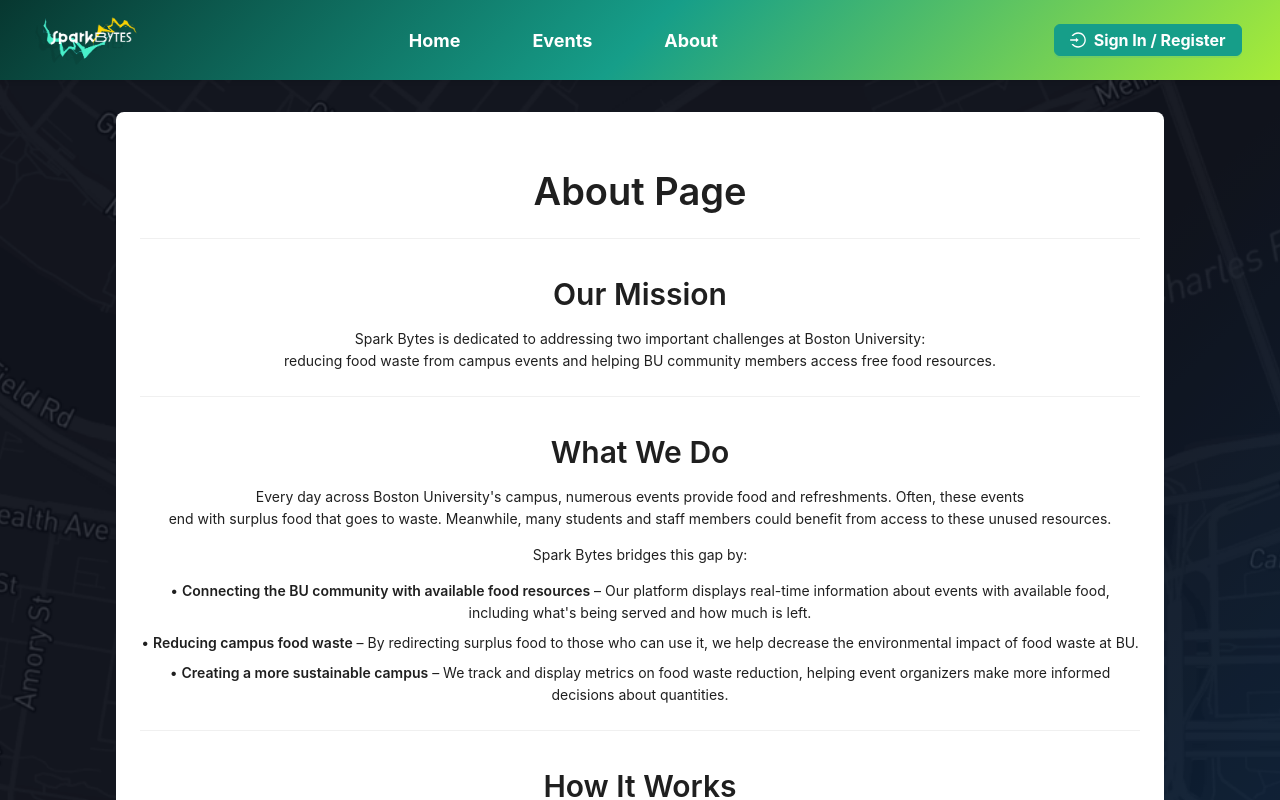
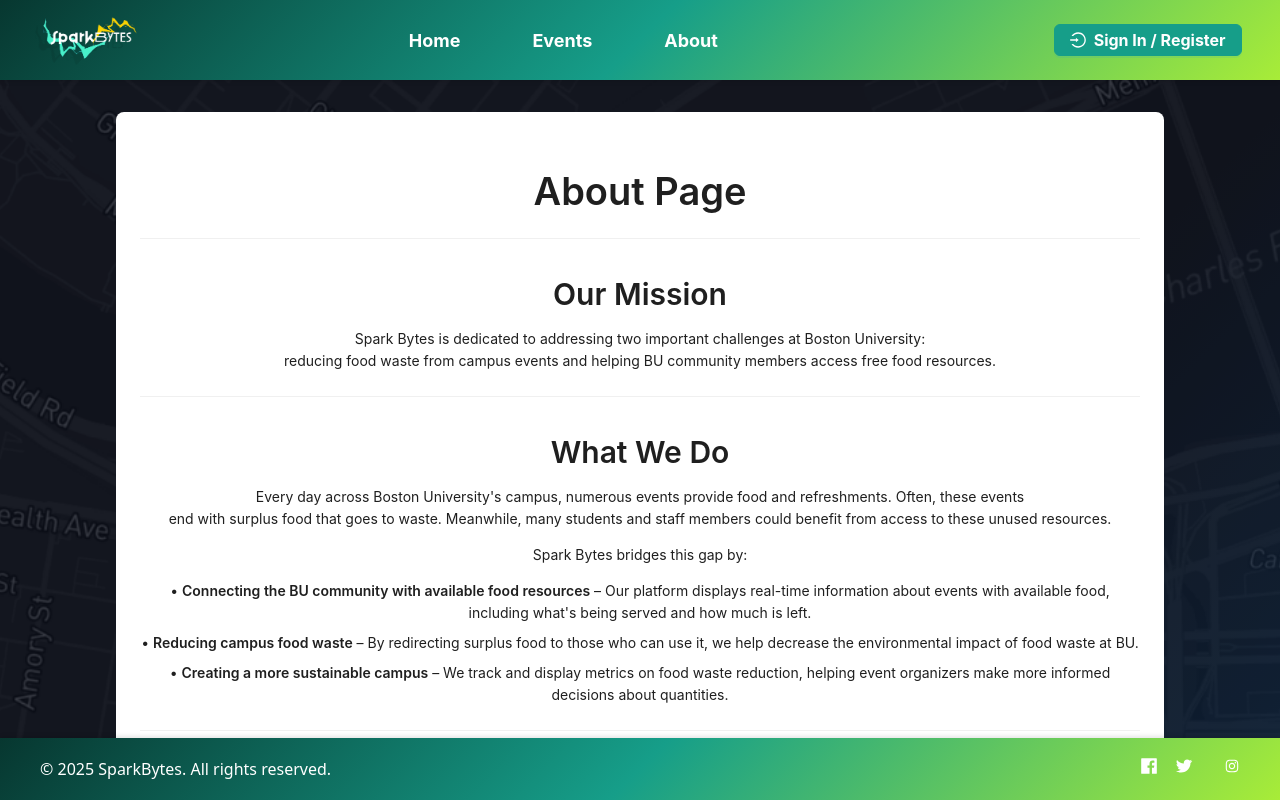
Before and after one commit to simransingh19/sparkbytes, a React (Vite) app: page /about in a window 1280 px wide. Shown: the top 800 px of the page. Built offline with nearby package versions, Linux system fonts and the light colour scheme; no server answers.

Commit message:
Finished matching footer theme to navbar and added social media details and copyright information

```diff
--- a/package.json
+++ b/package.json
@@ -7,7 +7,8 @@
     "dev": "vite",
     "build": "tsc -b && vite build",
     "lint": "eslint .",
-    "preview": "vite preview"
+    "preview": "vite preview",
+    "typedoc": "typedoc --out docs/api src/"
   },
   "dependencies": {
     "antd": "^5.24.4",
@@ -26,6 +27,7 @@
     "eslint-plugin-react-hooks": "^5.1.0",
     "eslint-plugin-react-refresh": "^0.4.19",
     "globals": "^15.15.0",
+    "typedoc": "^0.28.3",
     "typescript": "~5.7.2",
     "typescript-eslint": "^8.24.1",
     "vite": "^6.2.0"
--- a/src/App.css
+++ b/src/App.css
@@ -88,6 +88,46 @@
   z-index: 1000;
 }
 
+footer {
+  position: fixed;
+  bottom: 0;
+  left: 0;
+  width: 100%;
+  background: linear-gradient(-45deg, #A8EC38, #169E89, #073730);
+  animation: gradient-animation 15s ease infinite;
+  padding: 1rem 0;
+  box-shadow: 0 -2px 4px rgba(0, 0, 0, 0.1);
+  color: white;
+  z-index: 1000;
+}
+
+.footer-content {
+  display: flex;
+  justify-content: space-between;
+  align-items: center;
+  max-width: 1200px;
+  margin: 0 auto;
+  padding: 0 2rem;
+}
+
+.footer-text {
+  font-size: 14px;
+}
+
+.social-links {
+  display: flex;
+  gap: 15px;
+}
+
+.social-links a {
+  color: white;
+  font-size: 20px;
+  transition: opacity 0.2s;
+}
+
+.social-links a:hover {
+  opacity: 0.8;
+}
 
 
 .mapboxgl-popup-close-button {
--- a/src/App.tsx
+++ b/src/App.tsx
@@ -186,6 +186,32 @@
         </nav>
       </header>
 
+      {/* Footer with matching navbar gradient and social media for community outreach*/}
+      <footer>
+        <div className="footer-content">
+          <div>
+            © {new Date().getFullYear()} SparkBytes. All rights reserved.
+          </div>
+          <div className="social-links">
+            <a href="#" aria-label="Facebook">
+              <svg width="1em" height="1em" fill="currentColor" viewBox="0 0 1024 1024">
+              <path d="M880 112H144c-17.7 0-32 14.3-32 32v736c0 17.7 14.3 32 32 32h736c17.7 0 32-14.3 32-32V144c0-17.7-14.3-32-32-32zm-92.4 233.5h-63.9c-50.1 0-59.8 23.8-59.8 58.8v77.1h119.6l-15.6 120.7h-104V912H539.2V602.2H434.9V481.4h104.3v-89c0-103.3 63.1-159.6 155.3-159.6 44.2 0 82.1 3.3 93.2 4.8v107.9z" />
+              </svg>
+            </a>
+            <a href="#" aria-label="Twitter">
+              <svg width="1em" height="1em" fill="currentColor" viewBox="0 0 1024 1024">
+              <path d="M928 254.3c-30.6 13.2-63.9 22.7-98.2 26.4a170.1 170.1 0 0 0 75-94 336.64 336.64 0 0 1-108.2 41.2A170.1 170.1 0 0 0 672 174c-94.5 0-170.5 76.6-170.5 170.6 0 13.2 1.6 26.4 4.2 39.1-141.5-7.4-267.7-75-351.6-178.5a169.32 169.32 0 0 0-23.2 86.1c0 59.2 30.1 111.4 76 142.1a172 172 0 0 1-77.1-21.7v2.1c0 82.9 58.6 151.6 136.7 167.4a180.6 180.6 0 0 1-44.9 5.8c-11.1 0-21.6-1.1-32.2-2.6C211 652 273.9 701.1 348.8 702.7c-58.6 45.9-132 72.9-211.7 72.9-14.3 0-27.5-.5-41.2-2.1C171.5 822 261.2 850 357.8 850 671.4 850 843 597.7 843 376.6c0-7.4 0-14.8-.5-22.2 33.2-24.3 62.3-54.4 85.5-88.2z" />
+              </svg>
+            </a>
+            <a href="#" aria-label="Instagram"></a>
+              <svg width="1em" height="1.5em" fill="currentColor" viewBox="0 0 1024 1024">
+              <path d="M512 306.9c-113.5 0-205.1 91.6-205.1 205.1S398.5 717.1 512 717.1 717.1 625.5 717.1 512 625.5 306.9 512 306.9zm0 338.4c-73.4 0-133.3-59.9-133.3-133.3S438.6 378.7 512 378.7 645.3 438.6 645.3 512 585.4 645.3 512 645.3zm213.5-394.6c-26.5 0-47.9 21.4-47.9 47.9s21.4 47.9 47.9 47.9 47.9-21.3 47.9-47.9a47.84 47.84 0 0 0-47.9-47.9zM911.8 512c0-55.2.5-109.9-2.6-165-3.1-64-17.7-120.8-64.5-167.6-46.9-46.9-103.6-61.4-167.6-64.5-55.2-3.1-109.9-2.6-165-2.6-55.2 0-109.9-.5-165 2.6-64 3.1-120.8 17.7-167.6 64.5C132.6 226.3 118.1 283 115 347c-3.1 55.2-2.6 109.9-2.6 165s-.5 109.9 2.6 165c3.1 64 17.7 120.8 64.5 167.6 46.9 46.9 103.6 61.4 167.6 64.5 55.2 3.1 109.9 2.6 165 2.6 55.2 0 109.9.5 165-2.6 64-3.1 120.8-17.7 167.6-64.5 46.9-46.9 61.4-103.6 64.5-167.6 3.2-55.1 2.6-109.8 2.6-165zm-88 235.8c-7.3 18.2-16.1 31.8-30.2 45.8-14.1 14.1-27.6 22.9-45.8 30.2C695.2 844.7 570.3 840 512 840c-58.3 0-183.3 4.7-235.9-16.1-18.2-7.3-31.8-16.1-45.8-30.2-14.1-14.1-22.9-27.6-30.2-45.8C179.3 695.2 184 570.3 184 512c0-58.3-4.7-183.3 16.1-235.9 7.3-18.2 16.1-31.8 30.2-45.8s27.6-22.9 45.8-30.2C328.7 179.3 453.7 184 512 184s183.3-4.7 235.9 16.1c18.2 7.3 31.8 16.1 45.8 30.2 14.1 14.1 22.9 27.6 30.2 45.8C844.7 328.7 840 453.7 840 512c0 58.3 4.7 183.2-16.2 235.8z" />
+            </svg>
+
+          </div>
+        </div>
+      </footer>
+
       {contextHolder}
       {hasMountedRef.current && <NewEventListener notifyApi={api} />}
 
@@ -201,6 +227,7 @@
         <Route path="/hostapplication" element={<HostApplicationPage />} />
       </Routes>
     </>
+
   );
 }
 
```
Also changed, not shown: 1 other file (tests, documents, lock files or other folders).
